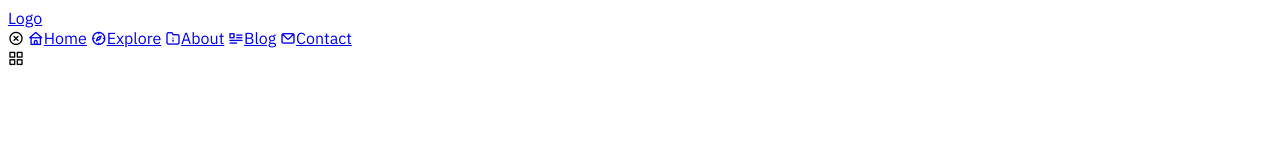
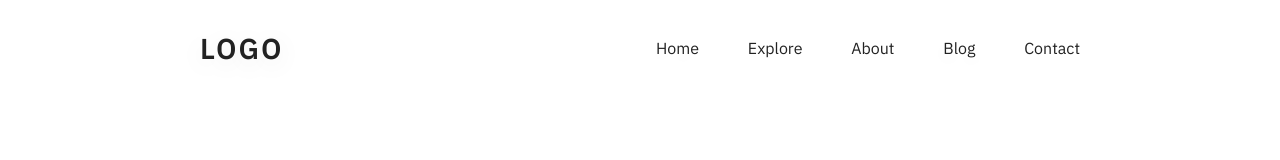
Before and after one commit to hridoy-rafayel/season-of-the-year, a plain HTML site: page index.html in a window 1280 px wide. Drawn offline with nearby package versions, Linux system fonts and the light colour scheme.

Commit message:
header area going on

```diff
--- a/css/style.css
+++ b/css/style.css
@@ -17,12 +17,71 @@
   --scroll-thumb-hover-color: #454f6b;
 }
 
-/* == */
+/* ====== Main CSS ====== */
+* {
+  margin: 0;
+  padding: 0;
+  box-sizing: border-box;
+}
+
 body {
   font-family: 'IBM Plex Sans', sans-serif;
 }
 
+
+/* ====== Header Area ====== */
+header {
+  z-index: 999;
+  position: fixed;
+  width: 100%;
+  height: calc(5rem + 1rem);
+  top: 0;
+  left: 0;
+  display: flex;
+  justify-content: center;
+}
+
+header .nav-bar {
+  position: relative;
+  width: 100%;
+  display: flex;
+  align-items: center;
+  justify-content: space-between;
+  padding: 0 200px;
+  transition: 0.3s ease;
+}
+
+.nav-close-btn,
+.nav-menu-btn {
+  display: none;
+}
+
+.nav-bar .logo {
+  color: var(--dark-color);
+  font-size: 1.8em;
+  font-weight: 600;
+  letter-spacing: 2px;
+  text-decoration: none;
+  text-transform: uppercase;
+  text-shadow: var(--text-shadow);
+}
+
+.navigation .nav-items a {
+  color: var(--dark-color);
+  font-size: 1em;
+  text-decoration: none;
+  text-shadow: var(--text-shadow);
+}
+
+.navigation .nav-items a i {
+  display: none;
+}
+
+.navigation .nav-items a:not(:last-child) {
+  margin-right: 45px;
+}
+
 /* ====== Scroll Bar ====== */
-
-
-/* ====== Main CSS ====== */
+/* ====== Scroll Bar ====== */
+/* ====== Scroll Bar ====== */
+/* ====== Scroll Bar ====== */
```
